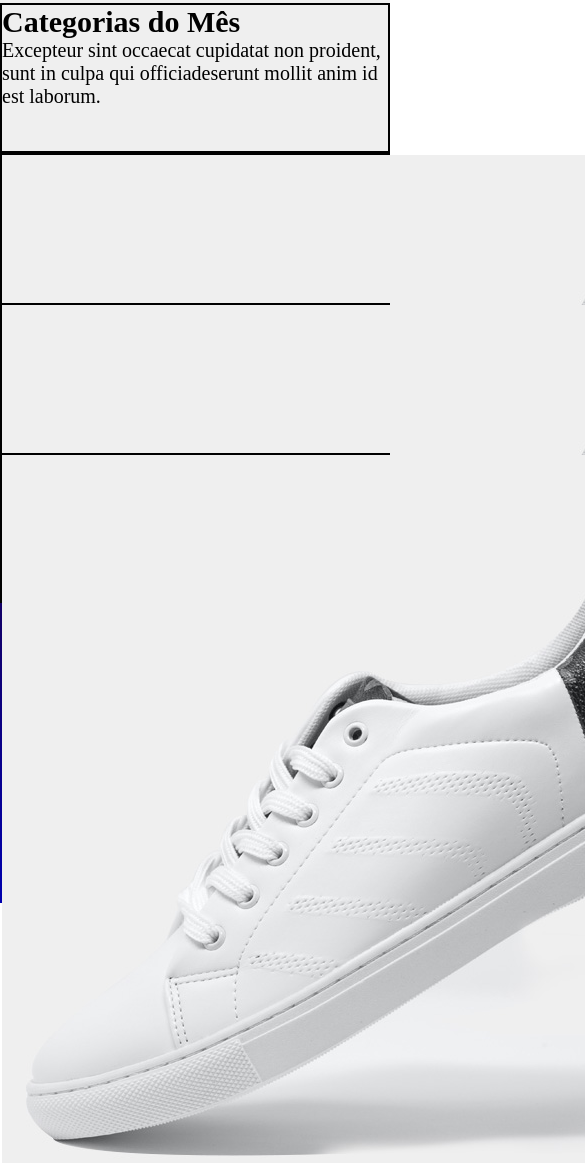
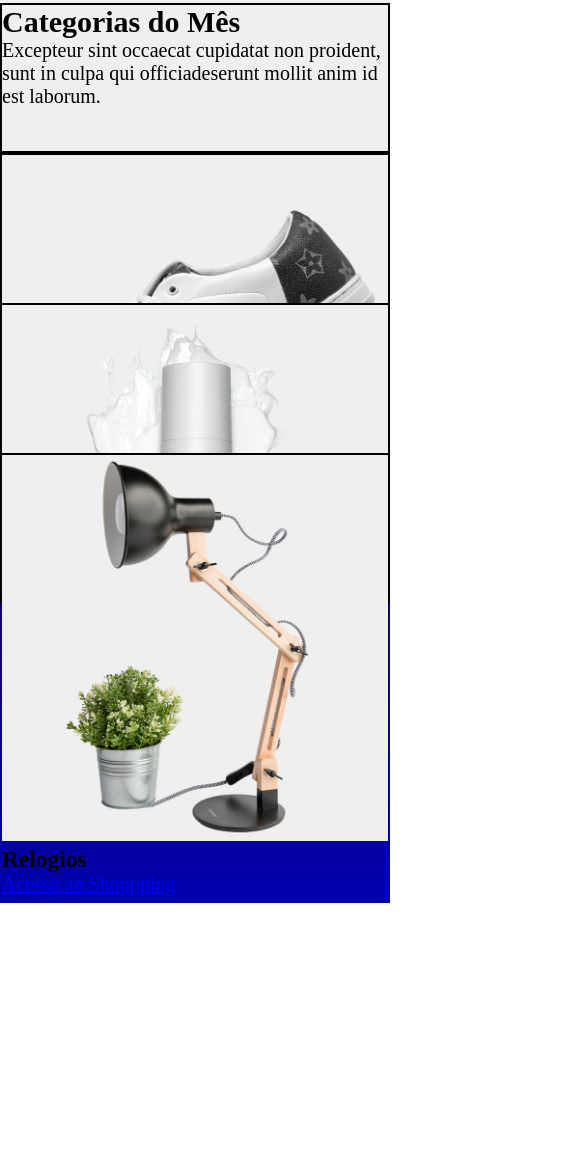
Before and after one commit to celsobastos/web-front-end-25-08-2022, a plain HTML site: page public/index.html in a window 390 px wide. Shown: the part 1601-2764 px from the top of the page, 585 px wide, since content can reach past the window. After the commit the page ends 2504 px from the top, so only its background shows below. Drawn offline with Linux system fonts and the light colour scheme.

Commit message:
Responsividade

```diff
--- a/public/index.html
+++ b/public/index.html
@@ -106,7 +106,7 @@
           <div class="row">
             <div class="col-sm-6 col-lg-4">
                 <a href="#">
-                  <img src="../src/img/banner_img_01.jpg" alt="Relogio">
+                  <img class="img" src="../src/img/banner_img_01.jpg" alt="Relogio">
                 </a>
                 <h3>Relogios</h3>
                 <p>
@@ -115,7 +115,7 @@
             </div>
             <div class="col-sm-6 col-lg-4">
               <a href="#">
-                <img src="../src/img/banner_img_01.jpg" alt="Relogio">
+                <img class="img" src="../src/img/banner_img_02.jpg" alt="Relogio">
               </a>
               <h3>Relogios</h3>
               <p>
@@ -124,7 +124,7 @@
             </div>
             <div class="col-sm-6 col-lg-4">
               <a href="#">
-                <img src="../src/img/banner_img_01.jpg" alt="Relogio">
+                <img class="img" src="../src/img/banner_img_03.jpg" alt="Relogio">
               </a>
               <h3>Relogios</h3>
               <p>
--- a/src/css/style.css
+++ b/src/css/style.css
@@ -348,6 +348,12 @@ html {
  }
 
 /* Categoria de Produtos */
+
+.img {
+    width: 100%;
+    height: auto;
+}
+
 .categorias {
     background-color: var(--fundo-section);
 }
```
